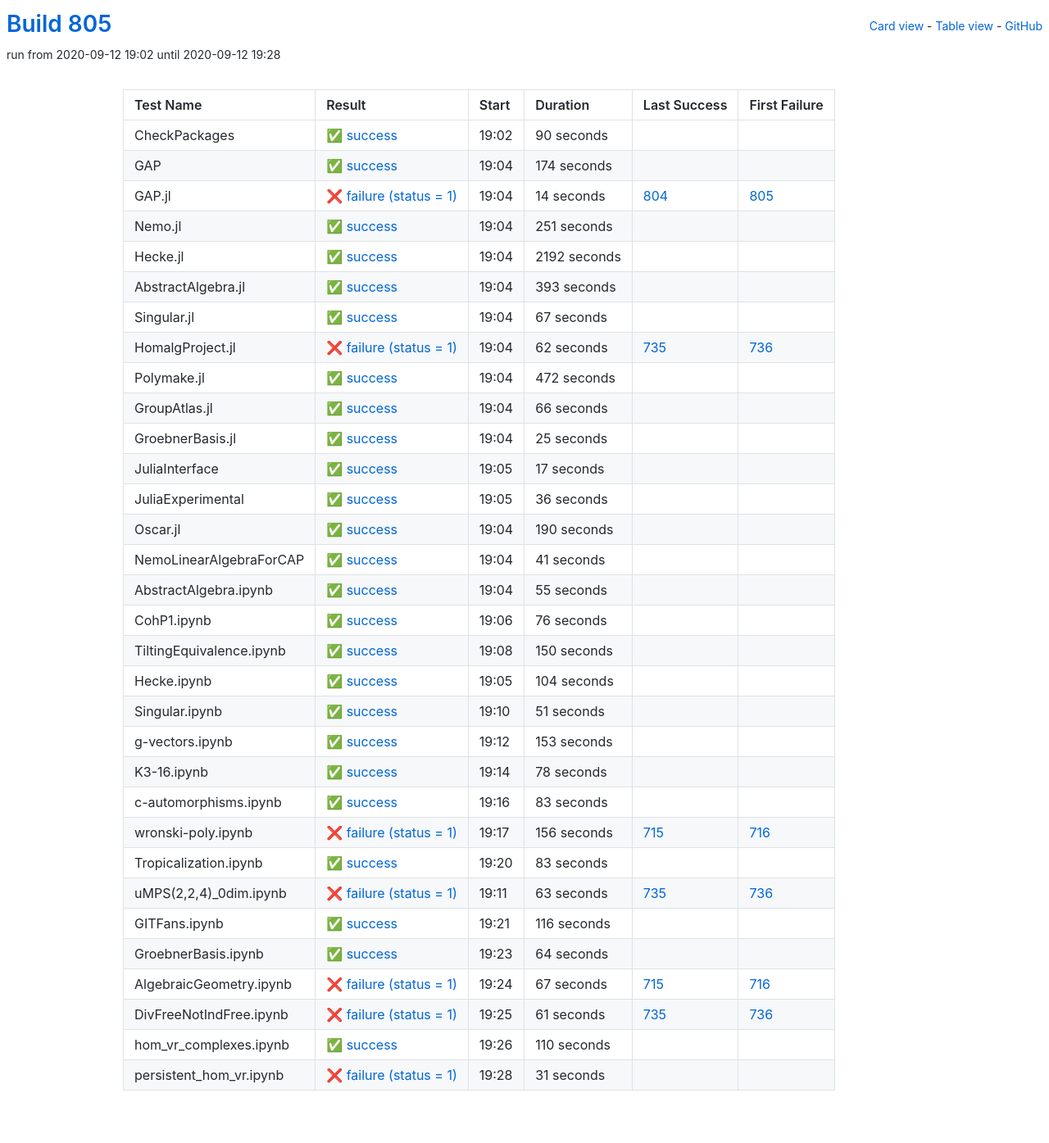
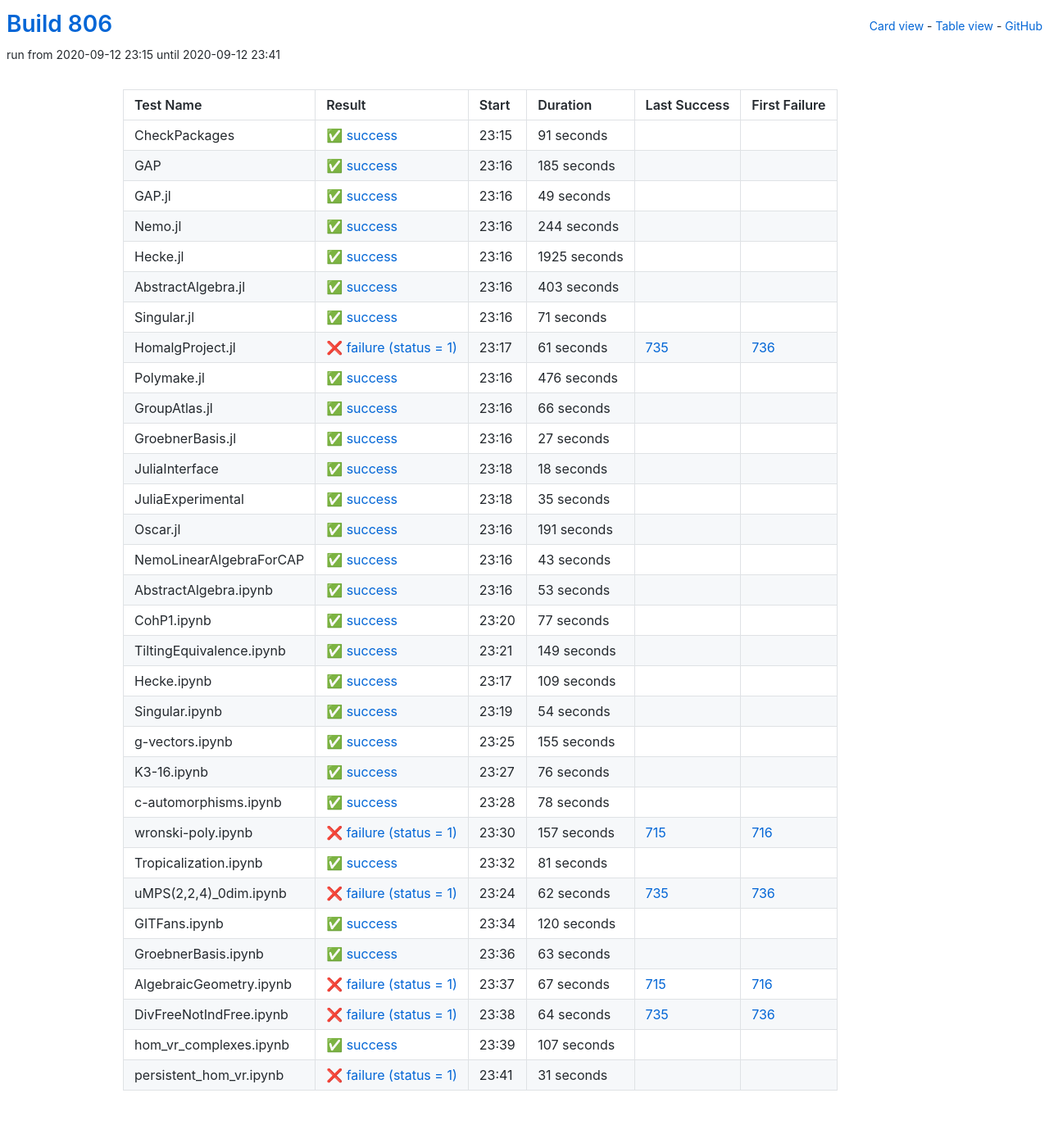
Before and after one commit to oscar-system/oscar-ci-status-stable, a Jekyll site: the page built from table.html, in a window 1280 px wide. Shown: the whole page at 82% size. Built offline with Jekyll 4.4.1, drawn with Linux system fonts in a browser that asks for light colours.

Commit message:
Build #806

```diff
--- a/_data/ci.yml
+++ b/_data/ci.yml
@@ -1,6 +1,6 @@
 ---
-build: 805
-build_url: https://oscarci.mathematik.uni-kl.de/job/oscar-stable/805/
+build: 806
+build_url: https://oscarci.mathematik.uni-kl.de/job/oscar-stable/806/
 job: oscar-stable
 organization: oscar-system
 repo: oscar-ci-status-stable
@@ -8,116 +8,116 @@ repourl: https://github.com/oscar-system/oscar-ci-status-stable
 tests:
 - name: CheckPackages
   id: checkpackages
-  log: https://oscarci.mathematik.uni-kl.de/job/oscar-stable/805/artifact/logs/build-805/CheckPackages.log
-  start: 2020-09-12 19:02
+  log: https://oscarci.mathematik.uni-kl.de/job/oscar-stable/806/artifact/logs/build-806/CheckPackages.log
+  start: 2020-09-12 23:15
   success: true
   exitcode: 0
   status: success
-  duration: 90
+  duration: 91
   last_success: false
   last_success_url:
   first_failure: false
   first_failure_url:
 - name: GAP
   id: gap
-  log: https://oscarci.mathematik.uni-kl.de/job/oscar-stable/805/artifact/logs/build-805/GAP.log
-  start: 2020-09-12 19:04
+  log: https://oscarci.mathematik.uni-kl.de/job/oscar-stable/806/artifact/logs/build-806/GAP.log
+  start: 2020-09-12 23:16
   success: true
   exitcode: 0
   status: success
-  duration: 174
+  duration: 185
   last_success: false
   last_success_url:
   first_failure: false
   first_failure_url:
 - name: GAP.jl
   id: gap-jl
-  log: https://oscarci.mathematik.uni-kl.de/job/oscar-stable/805/artifact/logs/build-805/GAP.jl.log
-  start: 2020-09-12 19:04
-  success: false
-  exitcode: 1
-  status: failure
-  duration: 14
-  last_success: 804
-  last_success_url: https://oscarci.mathematik.uni-kl.de/job/oscar-stable/804/
-  first_failure: 805
-  first_failure_url: https://oscarci.mathematik.uni-kl.de/job/oscar-stable/805/
-- name: Nemo.jl
-  id: nemo-jl
-  log: https://oscarci.mathematik.uni-kl.de/job/oscar-stable/805/artifact/logs/build-805/Nemo.jl.log
-  start: 2020-09-12 19:04
+  log: https://oscarci.mathematik.uni-kl.de/job/oscar-stable/806/artifact/logs/build-806/GAP.jl.log
+  start: 2020-09-12 23:16
   success: true
   exitcode: 0
   status: success
-  duration: 251
+  duration: 49
+  last_success: false
+  last_success_url:
+  first_failure: false
+  first_failure_url:
+- name: Nemo.jl
+  id: nemo-jl
+  log: https://oscarci.mathematik.uni-kl.de/job/oscar-stable/806/artifact/logs/build-806/Nemo.jl.log
+  start: 2020-09-12 23:16
+  success: true
+  exitcode: 0
+  status: success
+  duration: 244
   last_success: false
   last_success_url:
   first_failure: false
   first_failure_url:
 - name: Hecke.jl
   id: hecke-jl
-  log: https://oscarci.mathematik.uni-kl.de/job/oscar-stable/805/artifact/logs/build-805/Hecke.jl.log
-  start: 2020-09-12 19:04
+  log: https://oscarci.mathematik.uni-kl.de/job/oscar-stable/806/artifact/logs/build-806/Hecke.jl.log
+  start: 2020-09-12 23:16
   success: true
   exitcode: 0
   status: success
-  duration: 2192
+  duration: 1925
   last_success: false
   last_success_url:
   first_failure: false
   first_failure_url:
 - name: AbstractAlgebra.jl
   id: abstractalgebra-jl
-  log: https://oscarci.mathematik.uni-kl.de/job/oscar-stable/805/artifact/logs/build-805/AbstractAlgebra.jl.log
-  start: 2020-09-12 19:04
+  log: https://oscarci.mathematik.uni-kl.de/job/oscar-stable/806/artifact/logs/build-806/AbstractAlgebra.jl.log
+  start: 2020-09-12 23:16
   success: true
   exitcode: 0
   status: success
-  duration: 393
+  duration: 403
   last_success: false
   last_success_url:
   first_failure: false
   first_failure_url:
 - name: Singular.jl
   id: singular-jl
-  log: https://oscarci.mathematik.uni-kl.de/job/oscar-stable/805/artifact/logs/build-805/Singular.jl.log
-  start: 2020-09-12 19:04
+  log: https://oscarci.mathematik.uni-kl.de/job/oscar-stable/806/artifact/logs/build-806/Singular.jl.log
+  start: 2020-09-12 23:16
   success: true
   exitcode: 0
   status: success
-  duration: 67
+  duration: 71
   last_success: false
   last_success_url:
   first_failure: false
   first_failure_url:
 - name: HomalgProject.jl
   id: homalgproject-jl
-  log: https://oscarci.mathematik.uni-kl.de/job/oscar-stable/805/artifact/logs/build-805/HomalgProject.jl.log
-  start: 2020-09-12 19:04
+  log: https://oscarci.mathematik.uni-kl.de/job/oscar-stable/806/artifact/logs/build-806/HomalgProject.jl.log
+  start: 2020-09-12 23:17
   success: false
   exitcode: 1
   status: failure
-  duration: 62
+  duration: 61
   last_success: 735
   last_success_url: https://oscarci.mathematik.uni-kl.de/job/oscar-stable/735/
   first_failure: 736
   first_failure_url: https://oscarci.mathematik.uni-kl.de/job/oscar-stable/736/
 - name: Polymake.jl
   id: polymake-jl
-  log: https://oscarci.mathematik.uni-kl.de/job/oscar-stable/805/artifact/logs/build-805/Polymake.jl.log
-  start: 2020-09-12 19:04
+  log: https://oscarci.mathematik.uni-kl.de/job/oscar-stable/806/artifact/logs/build-806/Polymake.jl.log
+  start: 2020-09-12 23:16
   success: true
   exitcode: 0
   status: success
-  duration: 472
+  duration: 476
   last_success: false
   last_success_url:
   first_failure: false
   first_failure_url:
 - name: GroupAtlas.jl
   id: groupatlas-jl
-  log: https://oscarci.mathematik.uni-kl.de/job/oscar-stable/805/artifact/logs/build-805/GroupAtlas.jl.log
-  start: 2020-09-12 19:04
+  log: https://oscarci.mathematik.uni-kl.de/job/oscar-stable/806/artifact/logs/build-806/GroupAtlas.jl.log
+  start: 2020-09-12 23:16
   success: true
   exitcode: 0
   status: success
@@ -128,80 +128,140 @@ tests:
   first_failure_url:
 - name: GroebnerBasis.jl
   id: groebnerbasis-jl
-  log: https://oscarci.mathematik.uni-kl.de/job/oscar-stable/805/artifact/logs/build-805/GroebnerBasis.jl.log
-  start: 2020-09-12 19:04
+  log: https://oscarci.mathematik.uni-kl.de/job/oscar-stable/806/artifact/logs/build-806/GroebnerBasis.jl.log
+  start: 2020-09-12 23:16
   success: true
   exitcode: 0
   status: success
-  duration: 25
+  duration: 27
   last_success: false
   last_success_url:
   first_failure: false
   first_failure_url:
 - name: JuliaInterface
   id: juliainterface
-  log: https://oscarci.mathematik.uni-kl.de/job/oscar-stable/805/artifact/logs/build-805/JuliaInterface.log
-  start: 2020-09-12 19:05
+  log: https://oscarci.mathematik.uni-kl.de/job/oscar-stable/806/artifact/logs/build-806/JuliaInterface.log
+  start: 2020-09-12 23:18
   success: true
   exitcode: 0
   status: success
-  duration: 17
+  duration: 18
   last_success: false
   last_success_url:
   first_failure: false
   first_failure_url:
 - name: JuliaExperimental
   id: juliaexperimental
-  log: https://oscarci.mathematik.uni-kl.de/job/oscar-stable/805/artifact/logs/build-805/JuliaExperimental.log
-  start: 2020-09-12 19:05
+  log: https://oscarci.mathematik.uni-kl.de/job/oscar-stable/806/artifact/logs/build-806/JuliaExperimental.log
+  start: 2020-09-12 23:18
   success: true
   exitcode: 0
   status: success
-  duration: 36
+  duration: 35
   last_success: false
   last_success_url:
   first_failure: false
   first_failure_url:
 - name: Oscar.jl
   id: oscar-jl
-  log: https://oscarci.mathematik.uni-kl.de/job/oscar-stable/805/artifact/logs/build-805/Oscar.jl.log
-  start: 2020-09-12 19:04
+  log: https://oscarci.mathematik.uni-kl.de/job/oscar-stable/806/artifact/logs/build-806/Oscar.jl.log
+  start: 2020-09-12 23:16
   success: true
   exitcode: 0
   status: success
-  duration: 190
+  duration: 191
   last_success: false
   last_success_url:
   first_failure: false
   first_failure_url:
 - name: NemoLinearAlgebraForCAP
   id: nemolinearalgebraforcap
-  log: https://oscarci.mathematik.uni-kl.de/job/oscar-stable/805/artifact/logs/build-805/NemoLinearAlgebraForCAP.log
-  start: 2020-09-12 19:04
+  log: https://oscarci.mathematik.uni-kl.de/job/oscar-stable/806/artifact/logs/build-806/NemoLinearAlgebraForCAP.log
+  start: 2020-09-12 23:16
   success: true
   exitcode: 0
   status: success
-  duration: 41
+  duration: 43
   last_success: false
   last_success_url:
   first_failure: false
   first_failure_url:
 - name: AbstractAlgebra.ipynb
   id: abstractalgebra-ipynb
-  log: https://oscarci.mathematik.uni-kl.de/job/oscar-stable/805/artifact/logs/build-805/AbstractAlgebra.ipynb.log
-  start: 2020-09-12 19:04
+  log: https://oscarci.mathematik.uni-kl.de/job/oscar-stable/806/artifact/logs/build-806/AbstractAlgebra.ipynb.log
+  start: 2020-09-12 23:16
   success: true
   exitcode: 0
   status: success
-  duration: 55
+  duration: 53
   last_success: false
   last_success_url:
   first_failure: false
   first_failure_url:
 - name: CohP1.ipynb
   id: cohp1-ipynb
-  log: https://oscarci.mathematik.uni-kl.de/job/oscar-stable/805/artifact/logs/build-805/CohP1.ipynb.log
-  start: 2020-09-12 19:06
+  log: https://oscarci.mathematik.uni-kl.de/job/oscar-stable/806/artifact/logs/build-806/CohP1.ipynb.log
+  start: 2020-09-12 23:20
+  success: true
+  exitcode: 0
+  status: success
+  duration: 77
+  last_success: false
+  last_success_url:
+  first_failure: false
+  first_failure_url:
+- name: TiltingEquivalence.ipynb
+  id: tiltingequivalence-ipynb
+  log: https://oscarci.mathematik.uni-kl.de/job/oscar-stable/806/artifact/logs/build-806/TiltingEquivalence.ipynb.log
+  start: 2020-09-12 23:21
+  success: true
+  exitcode: 0
+  status: success
+  duration: 149
+  last_success: false
+  last_success_url:
+  first_failure: false
+  first_failure_url:
+- name: Hecke.ipynb
+  id: hecke-ipynb
+  log: https://oscarci.mathematik.uni-kl.de/job/oscar-stable/806/artifact/logs/build-806/Hecke.ipynb.log
+  start: 2020-09-12 23:17
+  success: true
+  exitcode: 0
+  status: success
+  duration: 109
+  last_success: false
+  last_success_url:
+  first_failure: false
+  first_failure_url:
+- name: Singular.ipynb
+  id: singular-ipynb
+  log: https://oscarci.mathematik.uni-kl.de/job/oscar-stable/806/artifact/logs/build-806/Singular.ipynb.log
+  start: 2020-09-12 23:19
+  success: true
+  exitcode: 0
+  status: success
+  duration: 54
+  last_success: false
+  last_success_url:
+  first_failure: false
+  first_failure_url:
+- name: g-vectors.ipynb
+  id: g-vectors-ipynb
+  log: https://oscarci.mathematik.uni-kl.de/job/oscar-stable/806/artifact/logs/build-806/g-vectors.ipynb.log
+  start: 2020-09-12 23:25
+  success: true
+  exitcode: 0
+  status: success
+  duration: 155
+  last_success: false
+  last_success_url:
+  first_failure: false
+  first_failure_url:
+- name: K3-16.ipynb
+  id: k3-16-ipynb
+  log: https://oscarci.mathematik.uni-kl.de/job/oscar-stable/806/artifact/logs/build-806/K3-16.ipynb.log
+  start: 2020-09-12 23:27
   success: true
   exitcode: 0
   status: success
@@ -210,58 +270,10 @@ tests:
   last_success_url:
   first_failure: false
   first_failure_url:
-- name: TiltingEquivalence.ipynb
-  id: tiltingequivalence-ipynb
-  log: https://oscarci.mathematik.uni-kl.de/job/oscar-stable/805/artifact/logs/build-805/TiltingEquivalence.ipynb.log
-  start: 2020-09-12 19:08
-  success: true
-  exitcode: 0
-  status: success
-  duration: 150
-  last_success: false
-  last_success_url:
-  first_failure: false
-  first_failure_url:
-- name: Hecke.ipynb
-  id: hecke-ipynb
-  log: https://oscarci.mathematik.uni-kl.de/job/oscar-stable/805/artifact/logs/build-805/Hecke.ipynb.log
-  start: 2020-09-12 19:05
-  success: true
-  exitcode: 0
-  status: success
-  duration: 104
-  last_success: false
-  last_success_url:
-  first_failure: false
-  first_failure_url:
-- name: Singular.ipynb
-  id: singular-ipynb
-  log: https://oscarci.mathematik.uni-kl.de/job/oscar-stable/805/artifact/logs/build-805/Singular.ipynb.log
-  start: 2020-09-12 19:10
-  success: true
-  exitcode: 0
-  status: success
-  duration: 51
-  last_success: false
-  last_success_url:
-  first_failure: false
-  first_failure_url:
-- name: g-vectors.ipynb
-  id: g-vectors-ipynb
-  log: https://oscarci.mathematik.uni-kl.de/job/oscar-stable/805/artifact/logs/build-805/g-vectors.ipynb.log
-  start: 2020-09-12 19:12
-  success: true
-  exitcode: 0
-  status: success
-  duration: 153
-  last_success: false
-  last_success_url:
-  first_failure: false
-  first_failure_url:
-- name: K3-16.ipynb
-  id: k3-16-ipynb
-  log: https://oscarci.mathematik.uni-kl.de/job/oscar-stable/805/artifact/logs/build-805/K3-16.ipynb.log
-  start: 2020-09-12 19:14
+- name: c-automorphisms.ipynb
+  id: c-automorphisms-ipynb
+  log: https://oscarci.mathematik.uni-kl.de/job/oscar-stable/806/artifact/logs/build-806/c-automorphisms.ipynb.log
+  start: 2020-09-12 23:28
   success: true
   exitcode: 0
   status: success
@@ -270,82 +282,70 @@ tests:
   last_success_url:
   first_failure: false
   first_failure_url:
-- name: c-automorphisms.ipynb
-  id: c-automorphisms-ipynb
-  log: https://oscarci.mathematik.uni-kl.de/job/oscar-stable/805/artifact/logs/build-805/c-automorphisms.ipynb.log
-  start: 2020-09-12 19:16
-  success: true
-  exitcode: 0
-  status: success
-  duration: 83
-  last_success: false
-  last_success_url:
-  first_failure: false
-  first_failure_url:
 - name: wronski-poly.ipynb
   id: wronski-poly-ipynb
-  log: https://oscarci.mathematik.uni-kl.de/job/oscar-stable/805/artifact/logs/build-805/wronski-poly.ipynb.log
-  start: 2020-09-12 19:17
+  log: https://oscarci.mathematik.uni-kl.de/job/oscar-stable/806/artifact/logs/build-806/wronski-poly.ipynb.log
+  start: 2020-09-12 23:30
   success: false
   exitcode: 1
   status: failure
-  duration: 156
+  duration: 157
   last_success: 715
   last_success_url: https://oscarci.mathematik.uni-kl.de/job/oscar-stable/715/
   first_failure: 716
   first_failure_url: https://oscarci.mathematik.uni-kl.de/job/oscar-stable/716/
 - name: Tropicalization.ipynb
   id: tropicalization-ipynb
-  log: https://oscarci.mathematik.uni-kl.de/job/oscar-stable/805/artifact/logs/build-805/Tropicalization.ipynb.log
-  start: 2020-09-12 19:20
+  log: https://oscarci.mathematik.uni-kl.de/job/oscar-stable/806/artifact/logs/build-806/Tropicalization.ipynb.log
+  start: 2020-09-12 23:32
   success: true
   exitcode: 0
   status: success
-  duration: 83
+  duration: 81
   last_success: false
   last_success_url:
   first_failure: false
   first_failure_url:
 - name: uMPS(2,2,4)_0dim.ipynb
   id: umps-2-2-4-0dim-ipynb
-  log: https://oscarci.mathematik.uni-kl.de/job/oscar-stable/805/artifact/logs/build-805/uMPS-2-2-4-_0dim.ipynb.log
-  start: 2020-09-12 19:11
+  log: https://oscarci.mathematik.uni-kl.de/job/oscar-stable/806/artifact/logs/build-806/uMPS-2-2-4-_0dim.ipynb.log
+  start: 2020-09-12 23:24
   success: false
   exitcode: 1
   status: failure
-  duration: 63
+  duration: 62
   last_success: 735
   last_success_url: https://oscarci.mathematik.uni-kl.de/job/oscar-stable/735/
   first_failure: 736
   first_failure_url: https://oscarci.mathematik.uni-kl.de/job/oscar-stable/736/
 - name: GITFans.ipynb
   id: gitfans-ipynb
-  log: https://oscarci.mathematik.uni-kl.de/job/oscar-stable/805/artifact/logs/build-805/GITFans.ipynb.log
-  start: 2020-09-12 19:21
+  log: https://oscarci.mathematik.uni-kl.de/job/oscar-stable/806/artifact/logs/build-806/GITFans.ipynb.log
+  start: 2020-09-12 23:34
   success: true
   exitcode: 0
   status: success
-  duration: 116
+  duration: 120
   last_success: false
   last_success_url:
   first_failure: false
   first_failure_url:
 - name: GroebnerBasis.ipynb
   id: groebnerbasis-ipynb
-  log: https://oscarci.mathematik.uni-kl.de/job/oscar-stable/805/artifact/logs/build-805/GroebnerBasis.ipynb.log
-  start: 2020-09-12 19:23
+  log: https://oscarci.mathematik.uni-kl.de/job/oscar-stable/806/artifact/logs/build-806/GroebnerBasis.ipynb.log
+  start: 2020-09-12 23:36
   success: true
   exitcode: 0
   status: success
-  duration: 64
+  duration: 63
   last_success: false
   last_success_url:
   first_failure: false
   first_failure_url:
 - name: AlgebraicGeometry.ipynb
   id: algebraicgeometry-ipynb
-  log: https://oscarci.mathematik.uni-kl.de/job/oscar-stable/805/artifact/logs/build-805/AlgebraicGeometry.ipynb.log
-  start: 2020-09-12 19:24
+  log: https://oscarci.mathematik.uni-kl.de/job/oscar-stable/806/artifact/logs/build-806/AlgebraicGeometry.ipynb.log
+  start: 2020-09-12 23:37
   success: false
   exitcode: 1
   status: failure
@@ -356,32 +356,32 @@ tests:
   first_failure_url: https://oscarci.mathematik.uni-kl.de/job/oscar-stable/716/
 - name: DivFreeNotIndFree.ipynb
   id: divfreenotindfree-ipynb
-  log: https://oscarci.mathematik.uni-kl.de/job/oscar-stable/805/artifact/logs/build-805/DivFreeNotIndFree.ipynb.log
-  start: 2020-09-12 19:25
+  log: https://oscarci.mathematik.uni-kl.de/job/oscar-stable/806/artifact/logs/build-806/DivFreeNotIndFree.ipynb.log
+  start: 2020-09-12 23:38
   success: false
   exitcode: 1
   status: failure
-  duration: 61
+  duration: 64
   last_success: 735
   last_success_url: https://oscarci.mathematik.uni-kl.de/job/oscar-stable/735/
   first_failure: 736
   first_failure_url: https://oscarci.mathematik.uni-kl.de/job/oscar-stable/736/
 - name: hom_vr_complexes.ipynb
   id: hom-vr-complexes-ipynb
-  log: https://oscarci.mathematik.uni-kl.de/job/oscar-stable/805/artifact/logs/build-805/hom_vr_complexes.ipynb.log
-  start: 2020-09-12 19:26
+  log: https://oscarci.mathematik.uni-kl.de/job/oscar-stable/806/artifact/logs/build-806/hom_vr_complexes.ipynb.log
+  start: 2020-09-12 23:39
   success: true
   exitcode: 0
   status: success
-  duration: 110
+  duration: 107
   last_success: false
   last_success_url:
   first_failure: false
   first_failure_url:
 - name: persistent_hom_vr.ipynb
   id: persistent-hom-vr-ipynb
-  log: https://oscarci.mathematik.uni-kl.de/job/oscar-stable/805/artifact/logs/build-805/persistent_hom_vr.ipynb.log
-  start: 2020-09-12 19:28
+  log: https://oscarci.mathematik.uni-kl.de/job/oscar-stable/806/artifact/logs/build-806/persistent_hom_vr.ipynb.log
+  start: 2020-09-12 23:41
   success: false
   exitcode: 1
   status: failure
```
Also changed, not shown: README.md.
